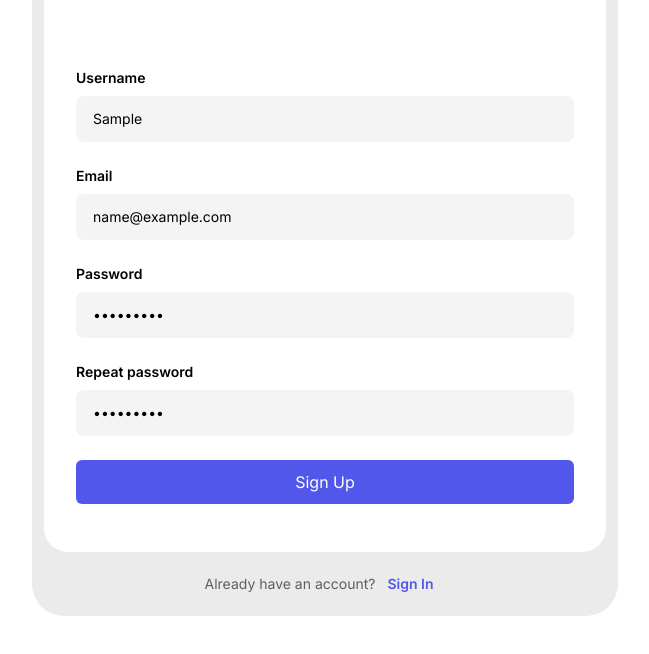
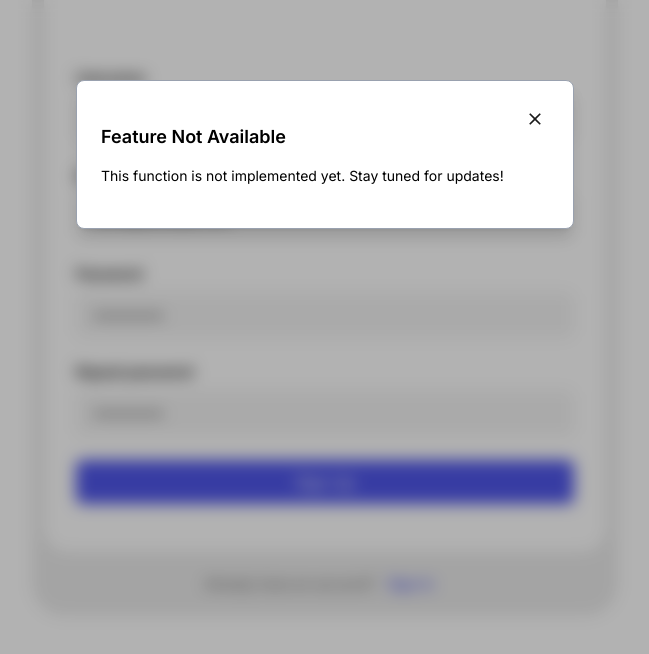
Before and after one commit to nitin5901/foo-rum, a React (Vite) app: page /#/signup in a window 1280 px wide. Both pictures are taken after typing "Sample", "name@example.com", "Sample123", "Sample123" into the empty fields and a click on the button "Sign Up". Shown: the part 376-1030 px from the top of the page, without its empty margins (315-964 px from the left). Built offline with nearby package versions, Linux system fonts and the light colour scheme.

Commit message:
Push recent changes

```diff
--- a/src/components/Comment.tsx
+++ b/src/components/Comment.tsx
@@ -1,8 +1,10 @@
 
+import React, { useState } from 'react';
 import heartIcon from '../assets/Comment/heart.svg';
 import commentIcon from '../assets/Comment/comment.svg';
 import sendIcon from '../assets/Comment/send.svg';
 import { formatDate } from '../lib/utils';
+import Alert from './ui/alert';
 
 interface CommentProps {
     userProps: {
@@ -19,12 +21,21 @@ interface CommentProps {
 }
 
 const Comment = ({ userProps, messageProps, isAuthenticated = false, onUnauthenticatedAction }: CommentProps) => {
+    const [showAlert, setShowAlert] = useState(false);
+
     const handleInteraction = (e: React.MouseEvent) => {
         if (!isAuthenticated) {
             e.preventDefault();
             e.stopPropagation();
             onUnauthenticatedAction?.();
+        } else {
+            e.preventDefault();
+            setShowAlert(true);
         }
+    };
+
+    const handleCloseAlert = () => {
+        setShowAlert(false);
     };
     return (
         <div className='bg-black/3 p-2 rounded-[1.35rem]'>
@@ -72,6 +83,16 @@ const Comment = ({ userProps, messageProps, isAuthenticated = false, onUnauthent
                         <img src={sendIcon} alt="share" className="size-4.5" />
                     </button>
                 </div>
+
+                <Alert
+                    title="Feature Not Available"
+                    message="This function is not implemented yet. Stay tuned for updates!"
+                    type="info"
+                    visible={showAlert}
+                    onClose={handleCloseAlert}
+                    autoClose={true}
+                    autoCloseDelay={3000}
+                />
         </div>
     );
 }
--- a/src/components/Login.tsx
+++ b/src/components/Login.tsx
@@ -4,6 +4,7 @@
     import Input from './ui/input';
     import { Button } from './ui/button';
     import { useAuth } from '../hooks/useAuth';
+    import Alert from './ui/alert';
 
     interface LoginProps {
     visible?: boolean;
@@ -13,9 +14,10 @@
     onSignUp?: () => void;
     }
 
-    const Login: React.FC<LoginProps> = ({  className, visible, onClose, onSignUp }) => {
-    const { login, loading, error, clearError, isAuthenticated } = useAuth();
+    const Login: React.FC<LoginProps> = ({  className, visible, onClose }) => {
+    const { loading, error, clearError, isAuthenticated } = useAuth();
     const [formData, setFormData] = useState({ email: '', password: '' });
+    const [showAlert, setShowAlert] = useState(false);
 
     useEffect(() => {
         if (isAuthenticated && visible) {
@@ -40,9 +42,11 @@
 
     const handleSubmit = async (e: React.FormEvent) => {
         e.preventDefault();
-        if (formData.email && formData.password) {
-            await login(formData);
-        }
+        setShowAlert(true);
+    };
+
+    const handleCloseAlert = () => {
+        setShowAlert(false);
     };
 
     if (!visible) return null;
@@ -99,7 +103,7 @@
                         />
 
 
-                        <Button variant="default" size="lg" type="submit" disabled={loading}>
+                        <Button variant="default" size="lg" type="submit" disabled={loading} onClick={handleSubmit}>
                             {loading ? 'Signing In...' : 'Sign In'}
                         </Button>
                     </form>
@@ -107,12 +111,22 @@
 
                 <p className="text-black/60 text-sm flex items-center">
                     Do not have an account?
-                    <Button variant="ghost" size="sm" onClick={() => onSignUp?.()}>
+                    <Button variant="ghost" size="sm" onClick={() => setShowAlert(true)}>
                         Sign Up
                     </Button>
                 </p>
 
             </div>
+
+            <Alert
+                title="Feature Not Available"
+                message="This function is not implemented yet. Stay tuned for updates!"
+                type="info"
+                visible={showAlert}
+                onClose={handleCloseAlert}
+                autoClose={true}
+                autoCloseDelay={3000}
+            />
         </div>
     );
     };
--- a/src/components/RichTextEditor.tsx
+++ b/src/components/RichTextEditor.tsx
@@ -1,4 +1,5 @@
 import React, { useState } from 'react';
+import Alert from './ui/alert';
 import chevronDown from '../assets/Editor/chevron-down.svg'
 import boldIcon from '../assets/Editor/text-bold.svg'
 import italicIcon from '../assets/Editor/text-italic.svg'
@@ -24,11 +25,17 @@ interface RichTextEditorProps {
 
 const RichTextEditor = ({ className, isAuthenticated = false, onUnauthenticatedAction, onPostSubmit }: RichTextEditorProps) => {
     const [content, setContent] = useState('');
+    const [showAlert, setShowAlert] = useState(false);
+
     const handleInteraction = (e: React.MouseEvent | React.KeyboardEvent) => {
         if (!isAuthenticated) {
             e.preventDefault();
             e.stopPropagation();
             onUnauthenticatedAction?.();
+        } else {
+            e.preventDefault();
+            e.stopPropagation();
+            setShowAlert(true);
         }
     };
 
@@ -62,25 +69,26 @@ const RichTextEditor = ({ className, isAuthenticated = false, onUnauthenticatedA
 
     const handleClearContent = () => {
         if (isAuthenticated) {
-            setContent('');
+            setShowAlert(true);
         } else {
             onUnauthenticatedAction?.();
         }
+    };
+
+    const handleCloseAlert = () => {
+        setShowAlert(false);
     };
     return <div className={`flex flex-col ${className}`}>
         <div className="border-black/13 border-1 bg-white rounded-[1rem] flex flex-col py-2">
             <div className="flex flex-row flex-wrap bg-white items-center sm:gap-20 md:gap-40 mx-2">
                 <div className="flex flex-row flex-wrap bg-black/3 p-1 rounded-md flex-1 gap-2 sm:gap-0">
                     <div className="flex items-center justify-center bg-white gap-1 sm:gap-2 p-1 sm:p-2 rounded-md">
-                        <select
-                            className="bg-white appearance-none font-normal text-sm border-none outline-none"
+                        <div
+                            className="bg-white appearance-none font-normal text-sm border-none outline-none cursor-pointer"
                             onClick={handleInteraction}
-                            disabled={!isAuthenticated}
                         >
-                            <option value="p">Paragraph</option>
-                            <option value="h1">Heading 1</option>
-                            <option value="h2">Heading 2</option>
-                        </select>
+                            Paragraph
+                        </div>
                         <img src={chevronDown} alt="" className="size-2.5" />
                     </div>
                     <div
@@ -192,6 +200,16 @@ const RichTextEditor = ({ className, isAuthenticated = false, onUnauthenticatedA
                 </div>
         </div>
         </div>
+
+        <Alert
+            title="Feature Not Available"
+            message="This function is not implemented yet. Stay tuned for updates!"
+            type="info"
+            visible={showAlert}
+            onClose={handleCloseAlert}
+            autoClose={true}
+            autoCloseDelay={3000}
+        />
     </div>
 }
 
--- a/src/components/SignUp.tsx
+++ b/src/components/SignUp.tsx
@@ -4,6 +4,7 @@ import loginIcon from '../assets/login.svg';
 import Input from './ui/input';
 import { Button } from './ui/button';
 import { useAuth } from '../hooks/useAuth';
+import Alert from './ui/alert';
 
 interface SignUpProps {
   visible?: boolean;
@@ -13,8 +14,8 @@ interface SignUpProps {
   onSignUp?: () => void;
 }
 
-const SignUp: React.FC<SignUpProps> = ({ className, visible, onClose, onSignIn }) => {
-  const { signup, loading, error, clearError, isAuthenticated } = useAuth();
+const SignUp: React.FC<SignUpProps> = ({ className, visible, onClose }) => {
+  const { loading, error, clearError, isAuthenticated } = useAuth();
   const [formData, setFormData] = useState({
     email: '',
     password: '',
@@ -22,6 +23,7 @@ const SignUp: React.FC<SignUpProps> = ({ className, visible, onClose, onSignIn }
     username: ''
   });
   const [passwordError, setPasswordError] = useState('');
+  const [showAlert, setShowAlert] = useState(false);
 
   useEffect(() => {
     if (isAuthenticated && visible) {
@@ -51,19 +53,11 @@ const SignUp: React.FC<SignUpProps> = ({ className, visible, onClose, onSignIn }
 
   const handleSubmit = async (e: React.FormEvent) => {
     e.preventDefault();
-    if (formData.password !== formData.repeatPassword) {
-      setPasswordError('Passwords do not match');
-      return;
-    }
-    const username = formData.username || formData.email.split('@')[0];
+    setShowAlert(true);
+  };
 
-    if (formData.email && formData.password && username) {
-      await signup({
-        email: formData.email,
-        password: formData.password,
-        username: username
-      });
-    }
+  const handleCloseAlert = () => {
+    setShowAlert(false);
   };
 
   if (!visible) return null;
@@ -141,7 +135,7 @@ const SignUp: React.FC<SignUpProps> = ({ className, visible, onClose, onSignIn }
               disabled={loading}
             />
 
-            <Button variant="default" size="lg" type="submit" disabled={loading}>
+            <Button variant="default" size="lg" type="submit" disabled={loading} onClick={handleSubmit}>
               {loading ? 'Creating Account...' : 'Sign Up'}
             </Button>
           </form>
@@ -149,12 +143,22 @@ const SignUp: React.FC<SignUpProps> = ({ className, visible, onClose, onSignIn }
 
         <p className="text-black/60 text-sm flex items-center">
           Already have an account?
-          <Button variant="ghost" size="sm" onClick={() => onSignIn?.()}>
+          <Button variant="ghost" size="sm" onClick={() => setShowAlert(true)}>
             Sign In
           </Button>
         </p>
 
       </div>
+
+      <Alert
+        title="Feature Not Available"
+        message="This function is not implemented yet. Stay tuned for updates!"
+        type="info"
+        visible={showAlert}
+        onClose={handleCloseAlert}
+        autoClose={true}
+        autoCloseDelay={3000}
+      />
     </div>
   );
 };
--- /dev/null
+++ b/src/components/ui/alert.tsx
@@ -0,0 +1,122 @@
+import React, { useEffect } from 'react';
+import crossIcon from '../../assets/cross.svg';
+
+export interface AlertProps {
+  title?: string;
+  message: string;
+  type?: 'info' | 'warning' | 'error' | 'success';
+  visible: boolean;
+  onClose: () => void;
+  autoClose?: boolean;
+  autoCloseDelay?: number;
+  actionButton?: {
+    text: string;
+    onClick: () => void;
+  };
+}
+
+const Alert: React.FC<AlertProps> = ({
+  title,
+  message,
+  type = 'info',
+  visible,
+  onClose,
+  autoClose = true,
+  autoCloseDelay = 3000,
+  actionButton
+}) => {
+  useEffect(() => {
+    if (visible && autoClose) {
+      const timer = setTimeout(() => {
+        onClose();
+      }, autoCloseDelay);
+
+      return () => clearTimeout(timer);
+    }
+  }, [visible, autoClose, autoCloseDelay, onClose]);
+
+  const getTypeStyles = () => {
+    switch (type) {
+      case 'error':
+        return 'bg-white border-black border-2 text-black';
+      case 'warning':
+        return 'bg-gray-100 border-gray-800 border-2 text-black';
+      case 'success':
+        return 'bg-black border-white border-2 text-white';
+      case 'info':
+      default:
+        return 'bg-white border-gray-400 border text-black';
+    }
+  };
+
+  const getButtonStyles = () => {
+    switch (type) {
+      case 'error':
+        return 'bg-black hover:bg-gray-800 text-white border border-black';
+      case 'warning':
+        return 'bg-gray-800 hover:bg-gray-900 text-white border border-gray-800';
+      case 'success':
+        return 'bg-white hover:bg-gray-100 text-black border border-white';
+      case 'info':
+      default:
+        return 'bg-gray-600 hover:bg-gray-700 text-white border border-gray-600';
+    }
+  };
+
+  const getCloseIconStyles = () => {
+    switch (type) {
+      case 'success':
+        return 'w-5 h-5';
+      case 'error':
+      case 'warning':
+      case 'info':
+      default:
+        return 'w-5 h-5';
+    }
+  };
+
+  if (!visible) return null;
+
+  return (
+    <div className="fixed inset-0 z-50 flex items-start justify-center pt-20 px-4">
+      <div
+        className="absolute inset-0 bg-black/30 backdrop-blur-sm"
+        onClick={onClose}
+      />
+
+      <div className={`relative w-full max-w-md p-6 rounded-lg border shadow-lg transform transition-all duration-300 ease-out ${getTypeStyles()}`}>
+        <div className="flex items-start justify-between">
+          <div className="flex-1 pr-4">
+            {title && (
+              <h3 className="text-lg font-semibold mb-2">
+                {title}
+              </h3>
+            )}
+            <p className="text-sm leading-relaxed mb-4">
+              {message}
+            </p>
+
+            {actionButton && (
+              <button
+                onClick={actionButton.onClick}
+                className={`px-4 py-2 rounded-md text-sm font-medium transition-colors ${getButtonStyles()}`}
+              >
+                {actionButton.text}
+              </button>
+            )}
+          </div>
+
+          <button
+            onClick={onClose}
+            className="flex-shrink-0 p-1 hover:opacity-70 transition-opacity border-none bg-transparent"
+            aria-label="Close"
+          >
+            <img src={crossIcon} alt="Close" className={getCloseIconStyles()} />
+          </button>
+        </div>
+      </div>
+    </div>
+  );
+};
+
+export default Alert;
--- a/src/pages/Feed/Feed.tsx
+++ b/src/pages/Feed/Feed.tsx
@@ -1,11 +1,11 @@
 import React, { useMemo, useState, useEffect, useCallback } from "react";
-import { useNavigate } from "react-router-dom";
 
 import Header from "../../components/Header";
 import RichTextEditor from "../../components/RichTextEditor";
 import Comment from "../../components/Comment";
 import Login from "../../components/Login";
 import SignUp from "../../components/SignUp";
+import Alert from "../../components/ui/alert";
 import { useAuth } from "../../hooks/useAuth";
 import { usePosts } from "../../hooks/usePosts";
 
@@ -14,11 +14,11 @@ import loginIcon from '../../assets/login.svg'
 import { comments } from "./config";
 
 const Feed: React.FC = () => {
-    const navigate = useNavigate();
-    const { isAuthenticated, logout, user } = useAuth();
+    const { isAuthenticated, user } = useAuth();
     const { posts, addPost } = usePosts();
 
     const [modalType, setModalType] = useState<'login' | 'signup' | null>(null);
+    const [showAlert, setShowAlert] = useState(false);
 
     useEffect(() => {
         if (modalType) {
@@ -52,27 +52,31 @@ const Feed: React.FC = () => {
         setModalType('login');
     }, []);
 
+    const handleCloseAlert = useCallback(() => {
+        setShowAlert(false);
+    }, []);
+
     const rightContent = useMemo(() => {
         if (isAuthenticated) {
             return (
                 <div className="flex flex-row items-center gap-2">
-                    <p className="text-sm font-bold cursor-pointer" onClick={logout}>Logout</p>
+                    <p className="text-sm font-bold cursor-pointer" onClick={() => setShowAlert(true)}>Logout</p>
                 </div>
             );
         }
 
         return (
             <div className="flex flex-row items-center gap-2">
-                <p className="text-sm font-bold cursor-pointer" onClick={() => navigate('/login')}>Login</p>
+                <p className="text-sm font-bold cursor-pointer" onClick={() => setShowAlert(true)}>Login</p>
                 <img
                     src={loginIcon}
                     alt=""
                     className="size-5 cursor-pointer"
-                    onClick={handleShowLogin}
+                    onClick={() => setShowAlert(true)}
                 />
             </div>
         );
-    }, [navigate, isAuthenticated, logout, handleShowLogin]);
+    }, [isAuthenticated]);
 
     return (
         <div className="bg-white flex flex-col items-center py-40 px-2 sm:px-10">
@@ -122,6 +126,16 @@ const Feed: React.FC = () => {
                onClose={handleCloseModal}
                onSignIn={handleShowLogin}
            />
+
+           <Alert
+               title="Feature Not Available"
+               message="This function is not implemented yet. Stay tuned for updates!"
+               type="info"
+               visible={showAlert}
+               onClose={handleCloseAlert}
+               autoClose={true}
+               autoCloseDelay={3000}
+           />
         </div>
     )
 }
```
Also changed, not shown: src/assets/cross.svg (added).
